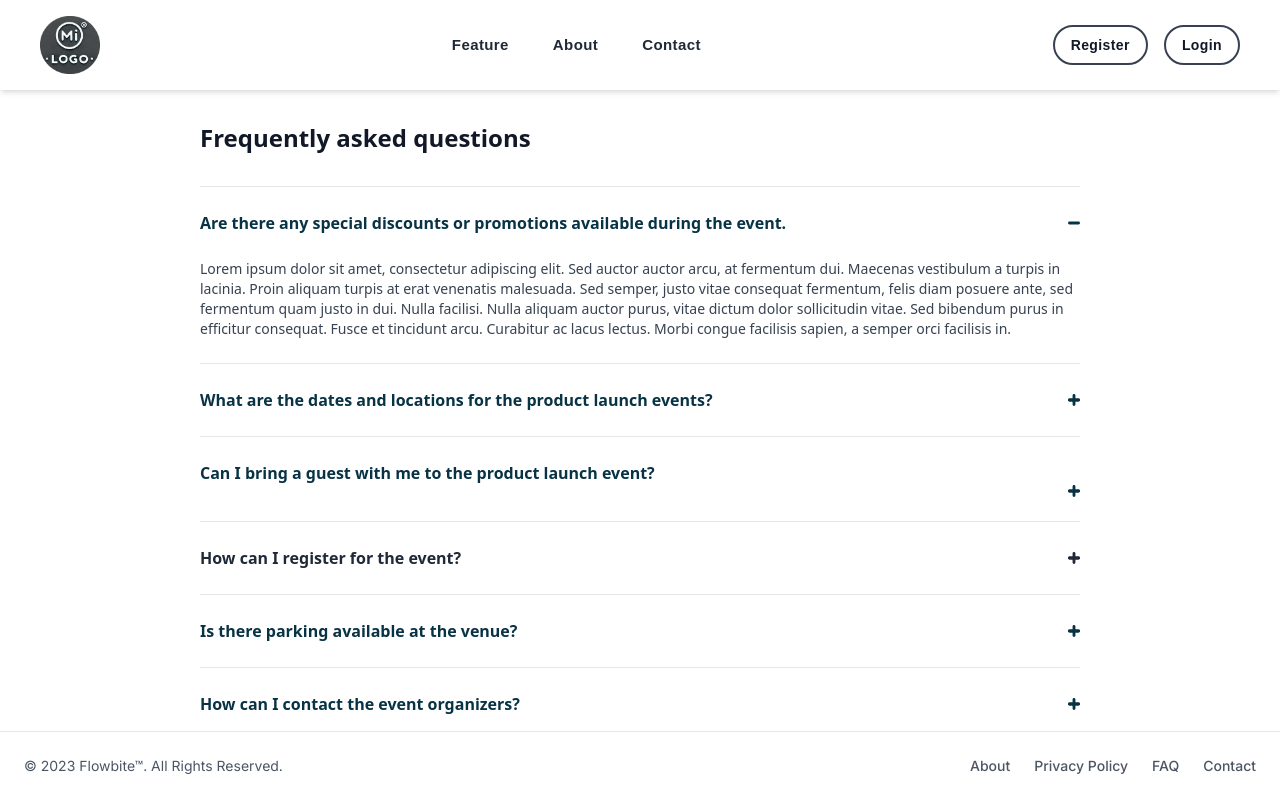
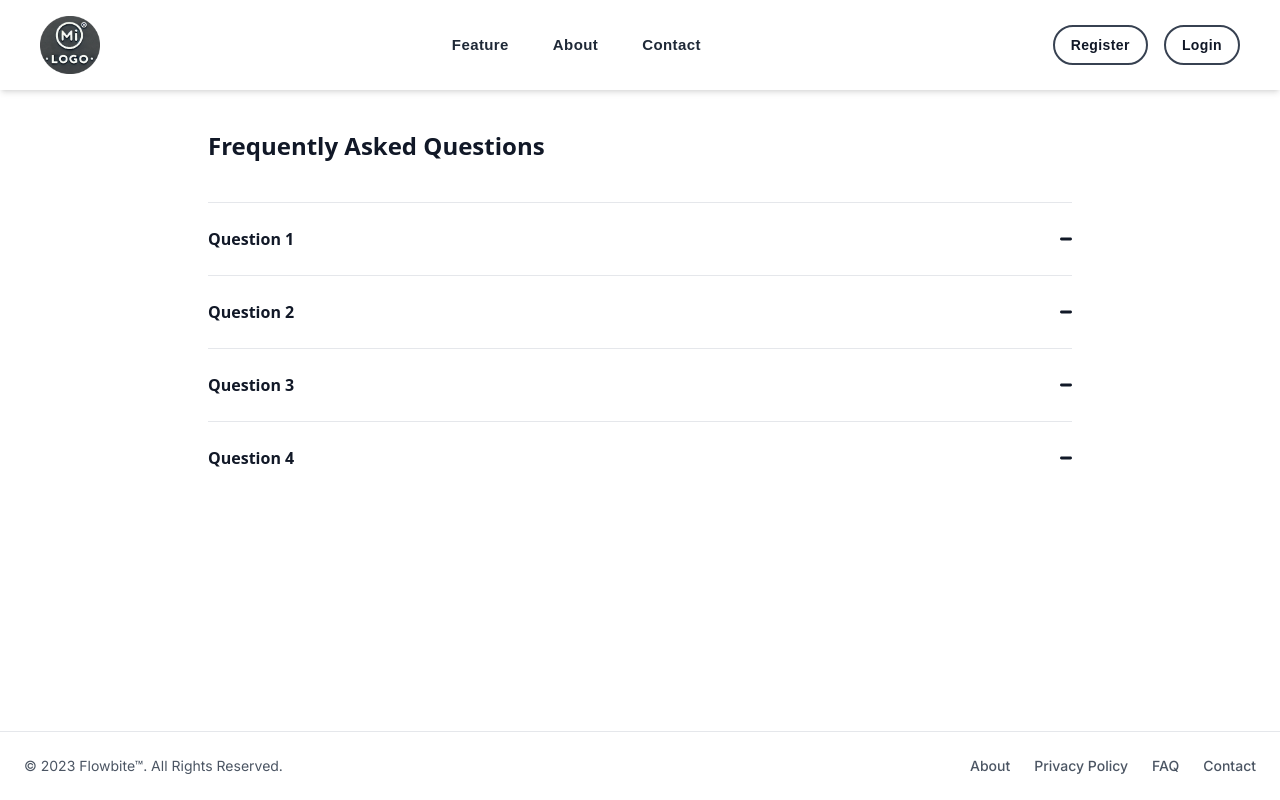
Before and after one commit to yorocio/myFirstSaaS, a Next.js app in the folder front/: page /faqSection in a window 1280 px wide. Built offline with nearby package versions, Linux system fonts and the light colour scheme.

Commit message:
useState para faq section

```diff
--- /dev/null
+++ b/front/components/FaqListItems.js
@@ -0,0 +1,38 @@
+'use client'
+import React, { useState } from 'react'
+
+const FaqListItems = ({ qa }) => {
+    const [isOpen, setIsOpen] = useState(false);
+
+    return (
+        <div key={qa}>
+            <button
+                className="toggle-button w-full text-base outline-none text-left font-semibold py-6 text-gray-900 hover:text-cyan-700 flex items-center mr-4"
+                onClick={() => { setIsOpen(!isOpen) }}>
+                <p>{qa.question}</p>
+                {isOpen ? (
+                    <svg xmlns="http://www.w3.org/2000/svg" viewBox="0 0 42 42" className="w-3 fill-current ml-auto shrink-0">
+                        <path className="plus"
+                            d="M37.059 16H26V4.941C26 2.224 23.718 0 21 0s-5 2.224-5 4.941V16H4.941C2.224 16 0 18.282 0 21s2.224 5 4.941 5H16v11.059C16 39.776 18.282 42 21 42s5-2.224 5-4.941V26h11.059C39.776 26 42 23.718 42 21s-2.224-5-4.941-5z" />
+                        <path
+                            d="M37.059 16H4.941C2.224 16 0 18.282 0 21s2.224 5 4.941 5h32.118C39.776 26 42 23.718 42 21s-2.224-5-4.941-5z" />
+                    </svg>
+                ) : (
+                    <svg xmlns="http://www.w3.org/2000/svg" viewBox="0 0 42 42" className="w-3 fill-current ml-auto shrink-0">
+                        <path className="plus hidden"
+                            d="M37.059 16H26V4.941C26 2.224 23.718 0 21 0s-5 2.224-5 4.941V16H4.941C2.224 16 0 18.282 0 21s2.224 5 4.941 5H16v11.059C16 39.776 18.282 42 21 42s5-2.224 5-4.941V26h11.059C39.776 26 42 23.718 42 21s-2.224-5-4.941-5z" />
+                        <path
+                            d="M37.059 16H4.941C2.224 16 0 18.282 0 21s2.224 5 4.941 5h32.118C39.776 26 42 23.718 42 21s-2.224-5-4.941-5z" />
+                    </svg>
+                )}
+            </button>
+
+            <div className={`${isOpen ? "block" : "hidden"} content pb-6 max-h-[1000px] overflow-hidden transition-all duration-300`}>
+                <p className='text-sm text-gray-700'>{qa.answer}</p>
+
+            </div>
+        </div>
+    )
+}
+
+export default FaqListItems
--- a/front/components/FaqSection.js
+++ b/front/components/FaqSection.js
@@ -1,96 +1,33 @@
 import React from 'react'
+import FaqListItems from './FaqListItems'
 
 const FaqSection = () => {
     return (
-        <div className="font-sans divide-y rounded-lg max-w-4xl mx-auto px-2">
-            <div className="my-8">
-                <h2 className="text-2xl font-bold text-gray-900">Frequently asked questions</h2>
+        <div className="font-sans divide-y rounded-lg max-w-4xl mx-auto px-4">
+            <div className="my-10">
+                <h2 className="text-2xl font-bold text-gray-900">Frequently Asked Questions</h2>
             </div>
-            <div className="accordion" role="accordion">
-                <button type="button" className="toggle-button w-full text-base outline-none text-left font-semibold py-6 text-cyan-950 hover:text-cyan-800 flex items-center">
-                    <span className="mr-4">Are there any special discounts or promotions available during the event.</span>
-                    <svg xmlns="http://www.w3.org/2000/svg" viewBox="0 0 42 42" className="w-3 fill-current ml-auto shrink-0">
-                        <path className="plus hidden" d="M37.059 16H26V4.941C26 2.224 23.718 0 21 0s-5 2.224-5 4.941V16H4.941C2.224 16 0 18.282 0 21s2.224 5 4.941 5H16v11.059C16 39.776 18.282 42 21 42s5-2.224 5-4.941V26h11.059C39.776 26 42 23.718 42 21s-2.224-5-4.941-5z" />
-                        <path d="M37.059 16H4.941C2.224 16 0 18.282 0 21s2.224 5 4.941 5h32.118C39.776 26 42 23.718 42 21s-2.224-5-4.941-5z" />
-                    </svg>
-                </button>
-                <div className="content pb-6 max-h-[1000px] overflow-hidden transition-all duration-300">
-                    <p className="text-sm text-gray-700">Lorem ipsum dolor sit amet, consectetur adipiscing elit. Sed auctor auctor
-                        arcu,
-                        at fermentum dui. Maecenas vestibulum a turpis in lacinia. Proin aliquam turpis at erat venenatis malesuada. Sed semper, justo vitae consequat fermentum, felis diam posuere ante, sed fermentum quam justo in dui. Nulla facilisi. Nulla aliquam auctor purus, vitae dictum dolor sollicitudin vitae. Sed bibendum purus in efficitur consequat. Fusce et tincidunt arcu. Curabitur ac lacus lectus. Morbi congue facilisis sapien, a semper orci facilisis in.
-                    </p>
-                </div>
-            </div>
-            <div className="accordion" role="accordion">
-                <button type="button" className="toggle-button w-full text-base outline-none text-left font-semibold py-6  text-cyan-950 hover:text-cyan-800 flex items-center">
-                    <span className="mr-4">What are the dates and locations for the product launch events?</span>
-                    <svg xmlns="http://www.w3.org/2000/svg" viewBox="0 0 42 42" className="w-3 fill-current ml-auto shrink-0">
-                        <path className="plus" d="M37.059 16H26V4.941C26 2.224 23.718 0 21 0s-5 2.224-5 4.941V16H4.941C2.224 16 0 18.282 0 21s2.224 5 4.941 5H16v11.059C16 39.776 18.282 42 21 42s5-2.224 5-4.941V26h11.059C39.776 26 42 23.718 42 21s-2.224-5-4.941-5z" />
-                        <path d="M37.059 16H4.941C2.224 16 0 18.282 0 21s2.224 5 4.941 5h32.118C39.776 26 42 23.718 42 21s-2.224-5-4.941-5z" />
-                    </svg>
-                </button>
-                <div className="content invisible max-h-0 overflow-hidden transition-all duration-300">
-                    <p className="text-sm text-gray-700">Lorem ipsum dolor sit amet, consectetur adipiscing elit. Sed auctor auctor
-                        arcu, at fermentum dui. Maecenas ongue facilisis sapien, a semper orci facilisis in.
-                    </p>
-                </div>
-            </div>
-            <div className="accordion" role="accordion">
-                <button type="button" className="toggle-button w-full text-base outline-none text-left font-semibold py-6 text-cyan-950 hover:text-cyan-800">
-                    <span className="mr-4">Can I bring a guest with me to the product launch event?</span>
-                    <svg xmlns="http://www.w3.org/2000/svg" viewBox="0 0 42 42" className="w-3 fill-current ml-auto shrink-0">
-                        <path className="plus" d="M37.059 16H26V4.941C26 2.224 23.718 0 21 0s-5 2.224-5 4.941V16H4.941C2.224 16 0 18.282 0 21s2.224 5 4.941 5H16v11.059C16 39.776 18.282 42 21 42s5-2.224 5-4.941V26h11.059C39.776 26 42 23.718 42 21s-2.224-5-4.941-5z" />
-                        <path d="M37.059 16H4.941C2.224 16 0 18.282 0 21s2.224 5 4.941 5h32.118C39.776 26 42 23.718 42 21s-2.224-5-4.941-5z" />
-                    </svg>
-                </button>
-                <div className="content invisible max-h-0 overflow-hidden transition-all duration-300">
-                    <p className="text-sm text-gray-700">Lorem ipsum dolor sit amet, consectetur adipiscing elit. Sed auctor auctor
-                        arcu, at fermentum dui. Maecenas ongue facilisis sapien, a semper orci facilisis in.
-                    </p>
-                </div>
-            </div>
-            <div className="accordion" role="accordion">
-                <button type="button" className="toggle-button w-full text-base outline-none text-left font-semibold py-6 text-gray-800 hover:text-blue-600 flex items-center">
-                    <span className="mr-4">How can I register for the event?</span>
-                    <svg xmlns="http://www.w3.org/2000/svg" viewBox="0 0 42 42" className="w-3 fill-current ml-auto shrink-0">
-                        <path className="plus" d="M37.059 16H26V4.941C26 2.224 23.718 0 21 0s-5 2.224-5 4.941V16H4.941C2.224 16 0 18.282 0 21s2.224 5 4.941 5H16v11.059C16 39.776 18.282 42 21 42s5-2.224 5-4.941V26h11.059C39.776 26 42 23.718 42 21s-2.224-5-4.941-5z" />
-                        <path d="M37.059 16H4.941C2.224 16 0 18.282 0 21s2.224 5 4.941 5h32.118C39.776 26 42 23.718 42 21s-2.224-5-4.941-5z" />
-                    </svg>
-                </button>
-                <div className="content invisible max-h-0 overflow-hidden transition-all duration-300">
-                    <p className="text-sm text-gray-700">Lorem ipsum dolor sit amet, consectetur adipiscing elit. Sed auctor auctor
-                        arcu, at fermentum dui. Maecenas ongue facilisis sapien, a semper orci facilisis in.
-                    </p>
-                </div>
-            </div>
-            <div className="accordion" role="accordion">
-                <button type="button"
-                    className="toggle-button w-full text-base outline-none text-left font-semibold py-6  text-cyan-950 hover:text-cyan-800 flex items-center">
-                    <span className="mr-4">Is there parking available at the venue?</span>
-                    <svg xmlns="http://www.w3.org/2000/svg" viewBox="0 0 42 42" className="w-3 fill-current ml-auto shrink-0">
-                        <path className="plus" d="M37.059 16H26V4.941C26 2.224 23.718 0 21 0s-5 2.224-5 4.941V16H4.941C2.224 16 0 18.282 0 21s2.224 5 4.941 5H16v11.059C16 39.776 18.282 42 21 42s5-2.224 5-4.941V26h11.059C39.776 26 42 23.718 42 21s-2.224-5-4.941-5z" />
-                        <path d="M37.059 16H4.941C2.224 16 0 18.282 0 21s2.224 5 4.941 5h32.118C39.776 26 42 23.718 42 21s-2.224-5-4.941-5z" />
-                    </svg>
-                </button>
-                <div className="content invisible max-h-0 overflow-hidden transition-all duration-300">
-                    <p className="text-sm text-gray-700">Lorem ipsum dolor sit amet, consectetur adipiscing elit. Sed auctor auctor
-                        arcu, at fermentum dui. Maecenas ongue facilisis sapien, a semper orci facilisis in.
-                    </p>
-                </div>
-            </div>
-            <div className="accordion" role="accordion">
-                <button type="button" className="toggle-button w-full text-base outline-none text-left font-semibold py-6  text-cyan-950 hover:text-cyan-800 flex items-center">
-                    <span className="mr-4">How can I contact the event organizers?</span>
-                    <svg xmlns="http://www.w3.org/2000/svg" viewBox="0 0 42 42" className="w-3 fill-current ml-auto shrink-0">
-                        <path className="plus" d="M37.059 16H26V4.941C26 2.224 23.718 0 21 0s-5 2.224-5 4.941V16H4.941C2.224 16 0 18.282 0 21s2.224 5 4.941 5H16v11.059C16 39.776 18.282 42 21 42s5-2.224 5-4.941V26h11.059C39.776 26 42 23.718 42 21s-2.224-5-4.941-5z" />
-                        <path d="M37.059 16H4.941C2.224 16 0 18.282 0 21s2.224 5 4.941 5h32.118C39.776 26 42 23.718 42 21s-2.224-5-4.941-5z" />
-                    </svg>
-                </button>
-                <div className="content invisible max-h-0 overflow-hidden transition-all duration-300">
-                    <p className="text-sm text-gray-700">Lorem ipsum dolor sit amet, consectetur adipiscing elit. Sed auctor auctor
-                        arcu, at fermentum dui. Maecenas ongue facilisis sapien, a semper orci facilisis in.</p>
-                </div>
-            </div>
+            {[
+                {
+                    question: "Question 1",
+                    answer: "Answer 1"
+                },
+                {
+                    question: "Question 2",
+                    answer: "Answer 2"
+                },
+                {
+                    question: "Question 3",
+                    answer: "Answer 3"
+                },
+                {
+                    question: "Question 4",
+                    answer: "Answer 4"
+                }
+            ].map((qa) => (
+                <FaqListItems key={qa.question} qa={qa} />
+            ))}
+
         </div>
     )
 }
```
